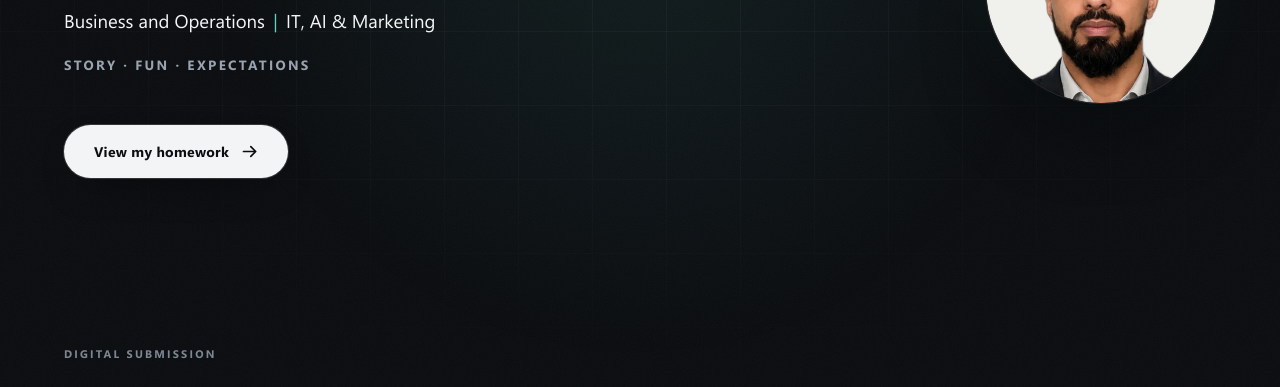
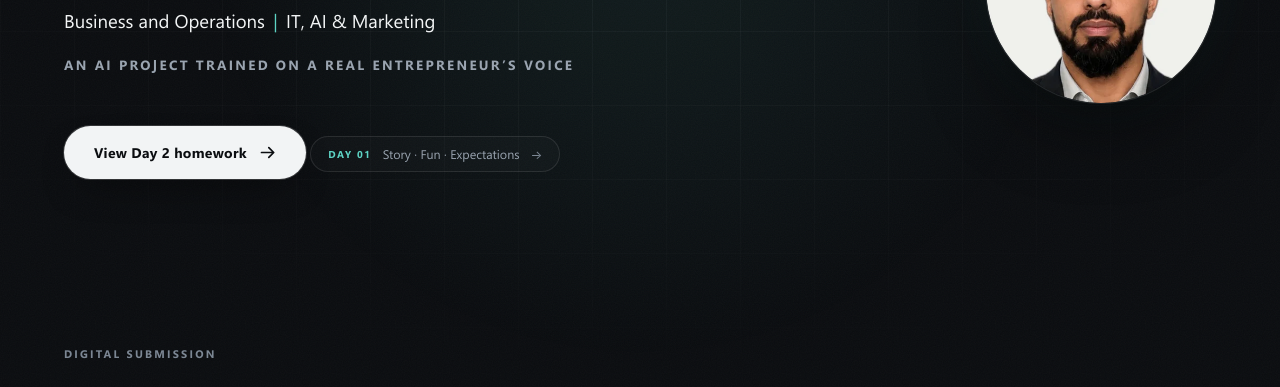
Before and after one commit to GhostDZ741/pareto-day1, a plain HTML site: page index.html in a window 1280 px wide. Shown: the part 413-800 px from the top of the page. Drawn offline with Linux system fonts and the light colour scheme.

Commit message:
Pareto Talent Day 2 — Kasim Aslam voice project
Adds homework-day2.pdf (5 pages) and links it from the landing page.
The Day 1 submission stays reachable as a secondary link.

Co-Authored-By: Claude <noreply@anthropic.com>

```diff
--- a/index.html
+++ b/index.html
@@ -3,8 +3,8 @@
 <head>
 <meta charset="utf-8">
 <meta name="viewport" content="width=device-width, initial-scale=1">
-<title>Abdelhakim Boukeffoussa — Pareto Talent, Day 1</title>
-<meta name="description" content="Day 1 submission for the Pareto Talent bootcamp.">
+<title>Abdelhakim Boukeffoussa — Pareto Talent Bootcamp</title>
+<meta name="description" content="Day 1 and Day 2 submissions for the Pareto Talent bootcamp.">
 <!-- El meta es el control efectivo: los crawlers solo leen robots.txt en la raiz
      del dominio, que en un project page de GitHub no podemos tocar. -->
 <meta name="robots" content="noindex, nofollow">
@@ -168,6 +168,26 @@ img{display:block;max-width:100%;height:auto}
 .cta:active{transform:translateY(0);box-shadow:0 0 0 1px rgba(255,255,255,.16),
              0 8px 22px -14px rgba(0,0,0,.95)}
 
+/* ─────────────────────────── homework anterior ─────────────────────────── */
+.prev{
+  display:inline-flex;align-items:center;gap:11px;
+  margin-top:18px;
+  padding:9px 17px;
+  border-radius:999px;
+  border:1px solid var(--line);
+  background:rgba(255,255,255,.02);
+  font-size:12.5px;font-weight:400;
+  color:var(--muted);text-decoration:none;
+  transition:color .3s ease,border-color .3s ease,background-color .3s ease;
+}
+.prev .prev-day{
+  font-size:10px;font-weight:700;letter-spacing:.16em;text-transform:uppercase;
+  color:var(--accent);
+}
+.prev .prev-go{color:var(--dim);transition:color .3s ease}
+.prev:hover{color:var(--ink);border-color:rgba(93,211,196,.42);background:rgba(93,211,196,.05)}
+.prev:hover .prev-go{color:var(--accent)}
+
 /* ─────────────────────────── retrato ───────────────────────────────────── */
 /* width:max-content = el div mide exactamente lo que la imagen. Sin esto, en
    mobile el item de grid se estira a todo el ancho y el halo de ::before
@@ -227,7 +247,7 @@ img{display:block;max-width:100%;height:auto}
 
   <header class="topbar" data-anim style="--d:200ms">
     <span class="tag"><i class="dot"></i>Pareto Talent</span>
-    <span class="tag">Day 01 / 10</span>
+    <span class="tag">Day 02 / 10</span>
   </header>
 
   <main class="hero">
@@ -239,17 +259,25 @@ img{display:block;max-width:100%;height:auto}
 
       <p class="role" data-anim style="--d:500ms">Business and Operations<span class="sep" aria-hidden="true">|</span>IT, AI &amp; Marketing</p>
 
-      <p class="desc" data-anim style="--d:650ms">Story &middot; Fun &middot; Expectations</p>
+      <p class="desc" data-anim style="--d:650ms">An AI project trained on a real entrepreneur&rsquo;s voice</p>
 
-      <a class="cta" href="./homework.pdf" target="_blank" rel="noopener noreferrer"
+      <a class="cta" href="./homework-day2.pdf" target="_blank" rel="noopener noreferrer"
          data-anim style="--d:800ms">
-        View my homework
+        View Day 2 homework
         <span class="sr-only">(opens in a new tab)</span>
         <svg class="arrow" width="17" height="17" viewBox="0 0 17 17" fill="none" aria-hidden="true">
           <path d="M2.5 8.5h12M9.8 3.6l4.9 4.9-4.9 4.9"
                 stroke="currentColor" stroke-width="1.7"
                 stroke-linecap="round" stroke-linejoin="round"/>
         </svg>
+      </a>
+
+      <a class="prev" href="./homework.pdf" target="_blank" rel="noopener noreferrer"
+         data-anim style="--d:880ms">
+        <span class="prev-day">Day 01</span>
+        <span>Story &middot; Fun &middot; Expectations</span>
+        <span class="prev-go" aria-hidden="true">&rarr;</span>
+        <span class="sr-only">(opens in a new tab)</span>
       </a>
     </div>
 
```
Also changed, not shown: 1 other file.
